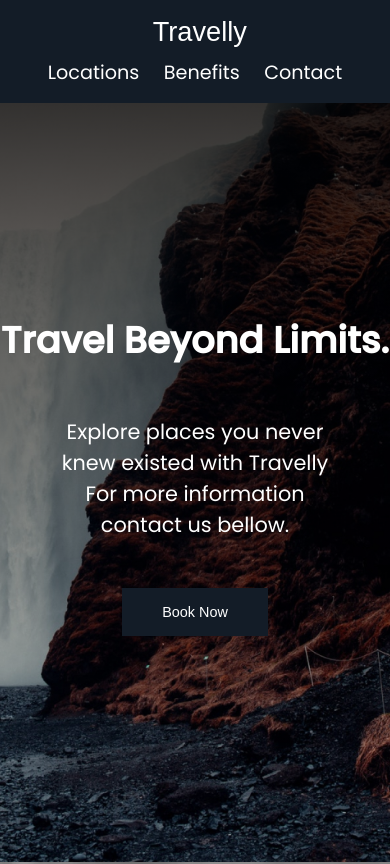
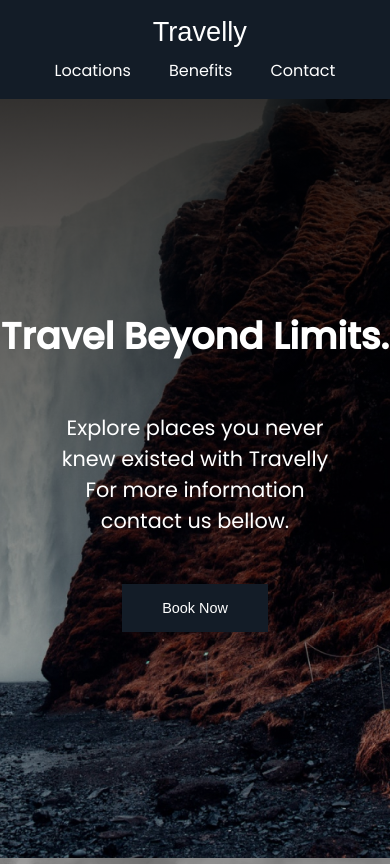
Before and after one commit to RobinHawiz/Travelly, a plain HTML site: page index.html in a window 390 px wide. Shown: the top 864 px of the page. Drawn offline with Linux system fonts and the light colour scheme; a web font is replaced by a local one.

Commit message:
sticky navbar :)

```diff
--- a/styles/style.css
+++ b/styles/style.css
@@ -36,6 +36,9 @@ p {
 
 .navbar {
   background-color: #131c27;
+  position: sticky;
+  top: 0;
+  z-index: 100;
 }
 
 nav {
@@ -366,6 +369,10 @@ footer {
 
   /* NAVBAR */
 
+  nav a {
+    font-size: 1rem;
+  }
+
   .logo {
     padding-left: 0.6rem;
     padding-bottom: 0.6rem;
```
